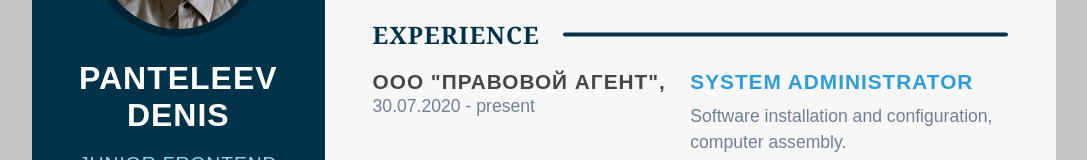
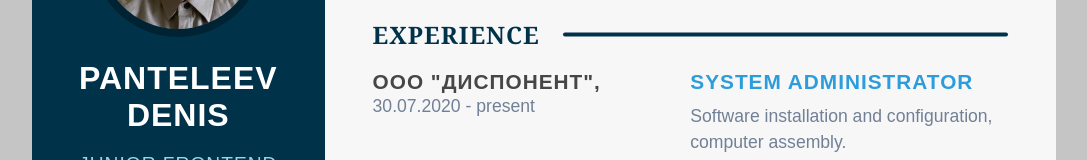
Before and after one commit to Potitanem/MainCV, a plain HTML site: page index.html in a window 1280 px wide. Shown: the part 207-367 px from the top of the page, without its empty margins (96-1183 px from the left). Drawn offline with Linux system fonts and the light colour scheme.

Commit message:
change exp

```diff
--- a/index.html
+++ b/index.html
@@ -112,7 +112,7 @@
 						<h2 class="right-title">Experience</h2>
 						<div class="showcase">
 							<div class="left-part">
-								<h5 class="left-title">ООО "Правовой Агент",</h5>
+								<h5 class="left-title">ООО "Диспонент",</h5>
 								<p class="paragraph">30.07.2020 - present</p>
 							</div>
 							<div class="right-part">
```
